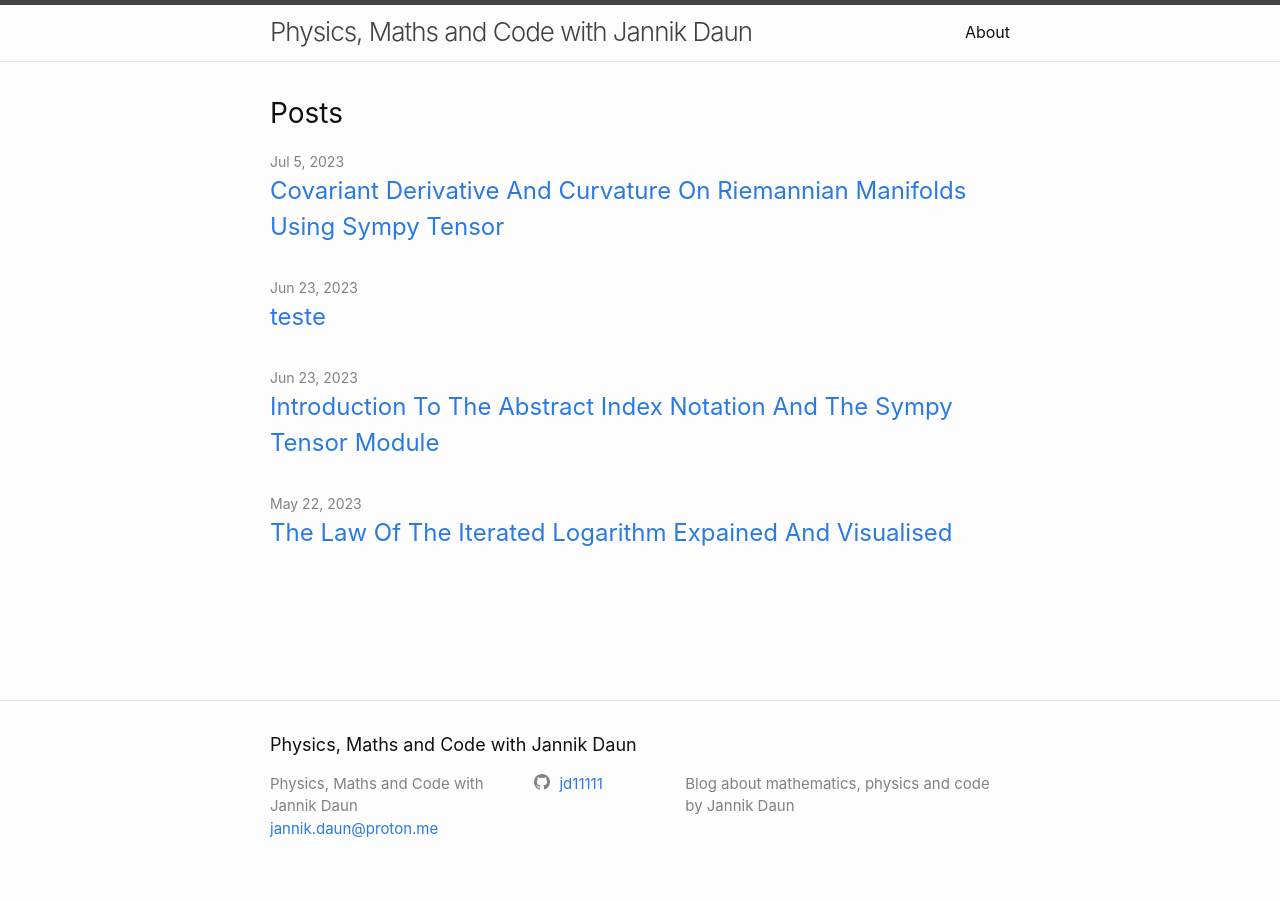
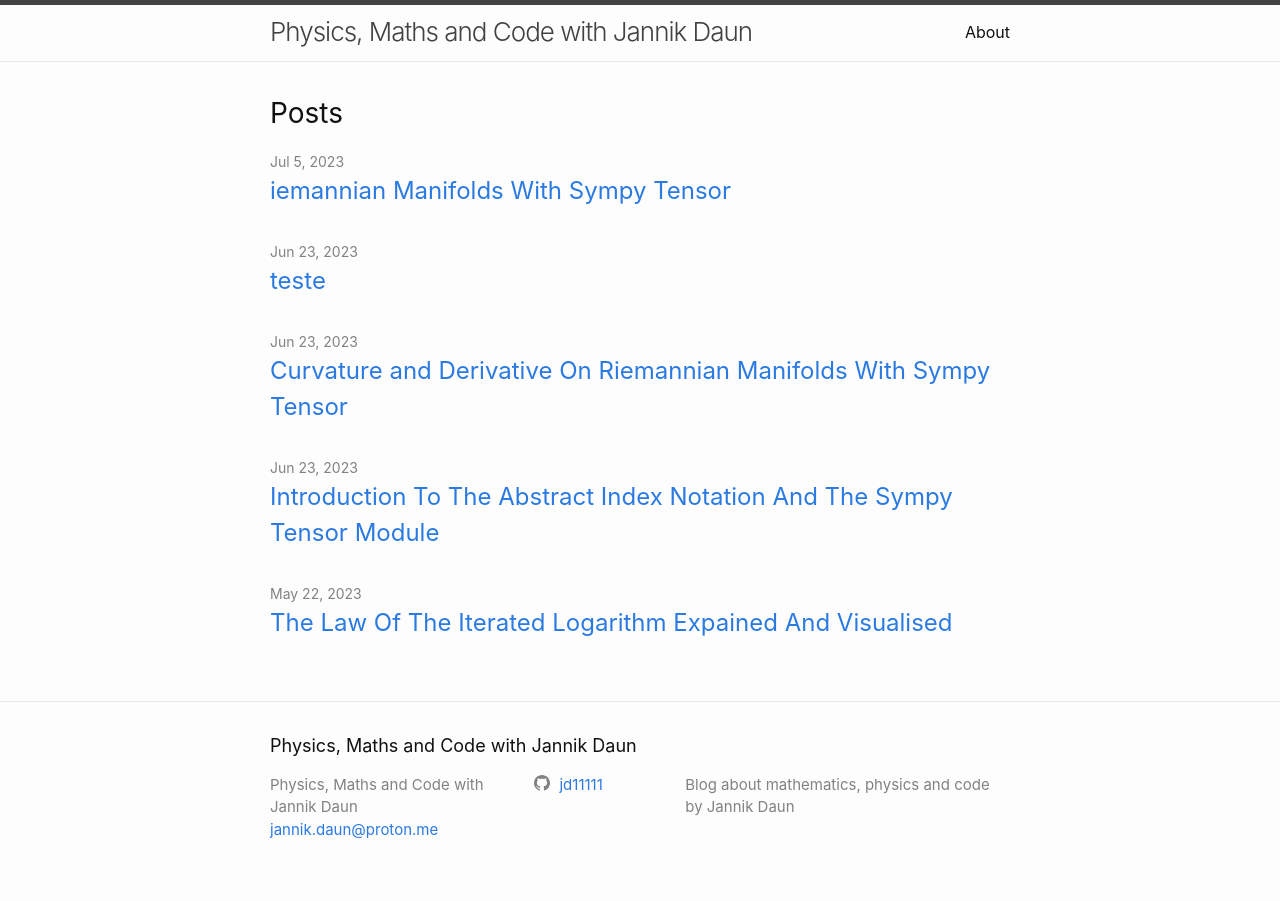
Before and after one commit to jd11111/jd11111.github.io, a Jekyll site: the page built from index.markdown, in a window 1280 px wide. Built offline with Jekyll 4.4.1, drawn with Linux system fonts in a browser that asks for light colours.

Commit message:
modified:   _posts/2023-07-05-CovDer.md 	new file:   _posts/2023-07-05-RieGeoTens.md 	modified:   _posts/2023-07-05-TeSt.md

```diff
--- a/_posts/2023-07-05-CovDer.md
+++ b/_posts/2023-07-05-CovDer.md
@@ -1,6 +1,6 @@
 ---
 layout: post
-title:  "Covariant Derivative And Curvature On Riemannian Manifolds Using Sympy Tensor"
+title:  "iemannian Manifolds With Sympy Tensor"
 date:   2023-07-05 11:14:45 +0200
 categories:
 ---
--- a/_posts/test.md
+++ b/_posts/2023-07-05-RieGeoTens.md
@@ -1,12 +1,9 @@
 ---
 layout: post
-title:  "teste"
+title:  "Curvature and Derivative On Riemannian Manifolds With Sympy Tensor"
 date:   2023-06-23 11:14:45 +0200
 categories:
 ---
-
-This is a test
-
 In this post i will show you how to use the [Sympy Tensor](https://docs.sympy.org/latest/modules/tensor/index.html) module to calculate the covariant derivative of an arbitrary tensor field on a Riemannian manifold.
 I also show how to calculate the Christoffel symbols and the different curvature quantities (Riemann tensor, Ricci tensor, scalar curvature). If you want to learn more about the Sympy Tensor module, i also wrote a post describing its features [here](https://jd11111.github.io/2023/06/23/SympyTensor.html).
 
```
